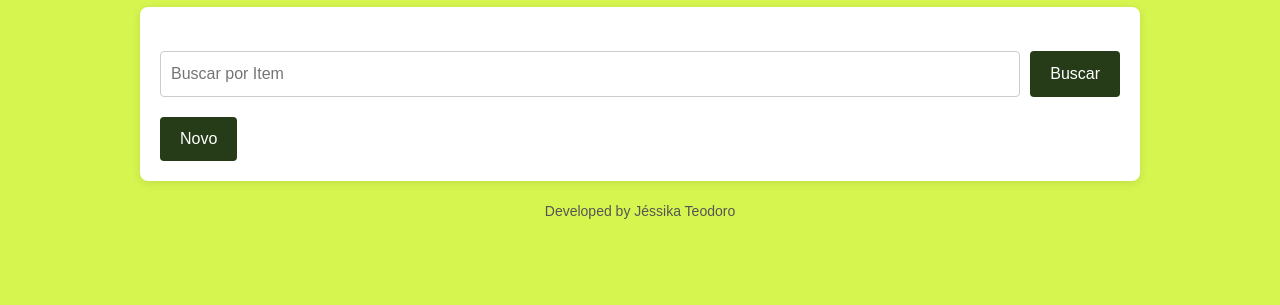
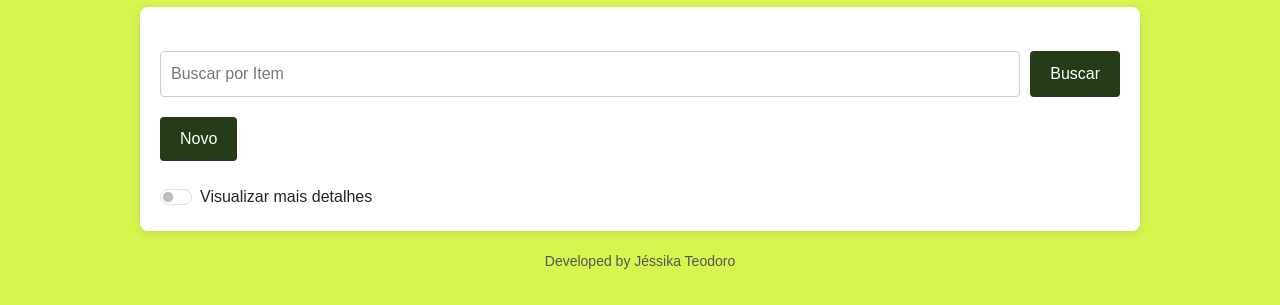
Before and after one commit to AndersonSantosFernandes/jessy, a plain HTML site: page index.html in a window 1280 px wide. Shown: the part 61-366 px from the top of the page. Drawn offline with nearby package versions, Linux system fonts and the light colour scheme.

Commit message:
detalhe1

```diff
--- a/index.html
+++ b/index.html
@@ -303,6 +303,13 @@
 
         <button id="addItemButton">Novo</button>
 
+        <br><br>
+        <div class="form-check form-switch">
+            <input class="form-check-input" type="checkbox" role="switch" id="flexSwitchCheckChecked" onchange="information()" >
+            <label  class="form-check-label" for="flexSwitchCheckChecked">Visualizar mais detalhes</label>
+        </div>
+
+
         <table id="dataTable">
             <thead>
                 <tr>
```
